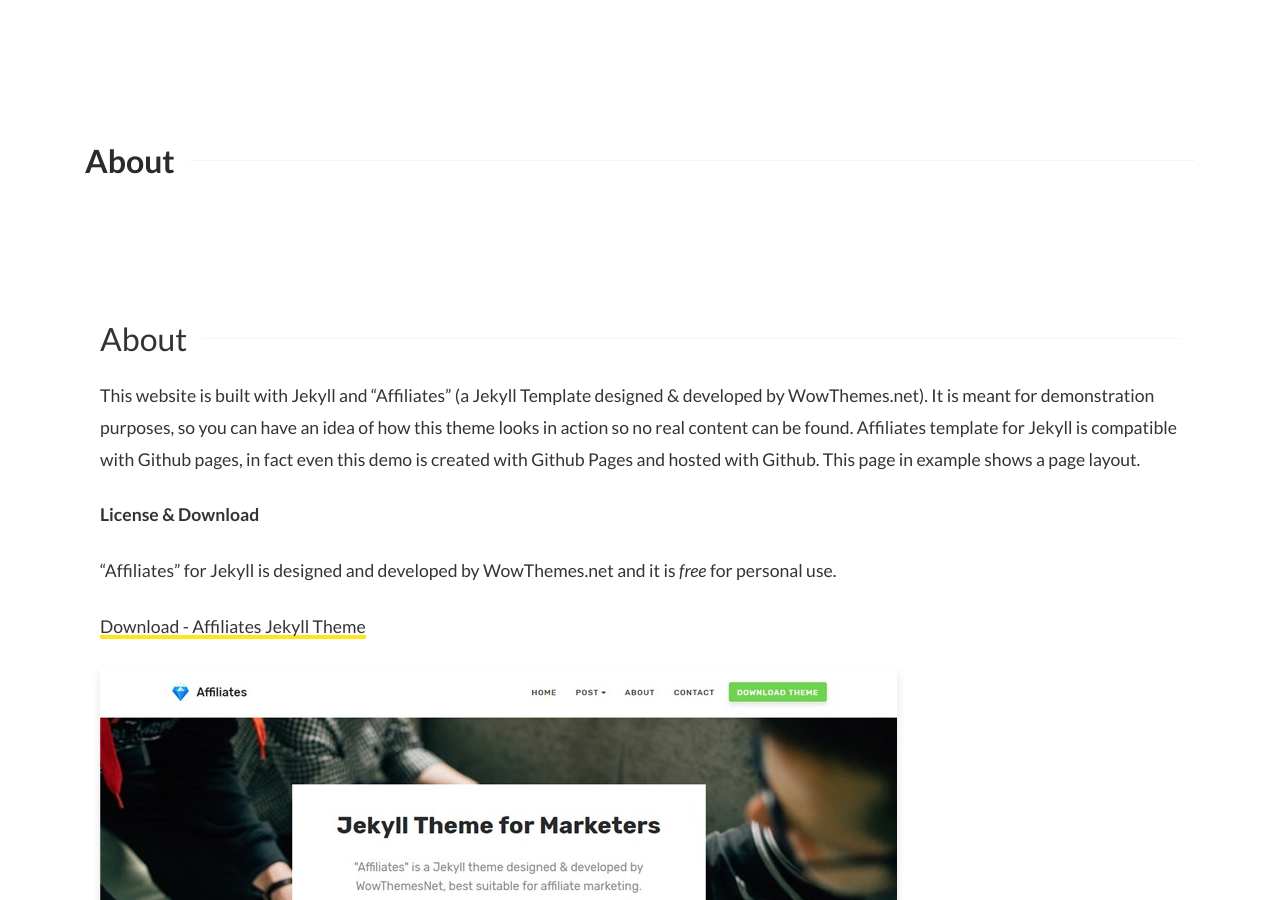
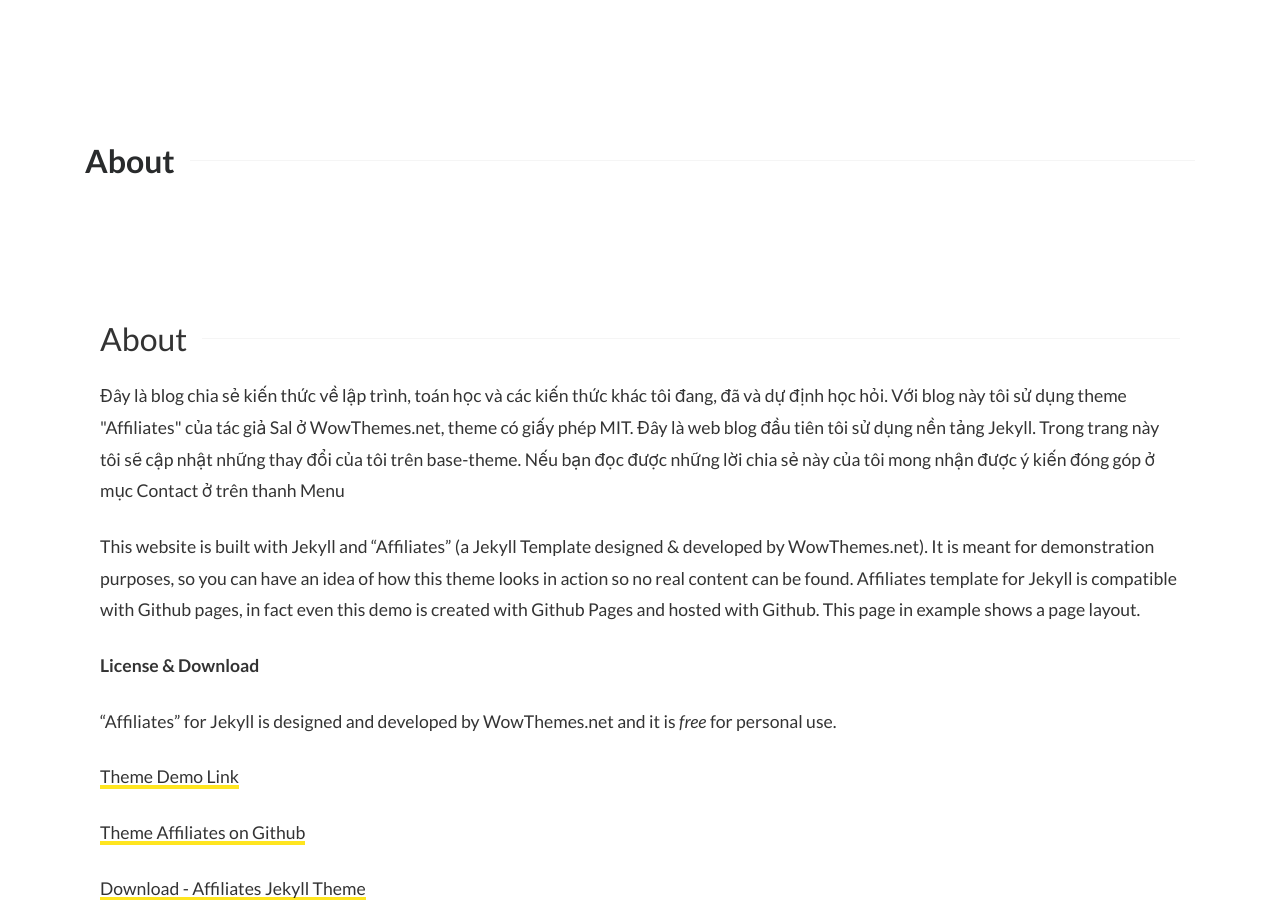
Before and after one commit to blackeye68/blackeye68.github.io, a Jekyll site: the page built from about.html, in a window 1280 px wide and 900 px high. Built offline with Jekyll 4.4.1, drawn with Linux system fonts in a browser that asks for light colours.

Commit message:
sđsfấdfádfádsđsfádfsfđẳet34rgdfv

```diff
--- a/_layouts/default.html
+++ b/_layouts/default.html
@@ -64,17 +64,17 @@
                     <a class="nav-link dropdown-toggle" href="#" id="dropdown01" data-toggle="dropdown" aria-haspopup="true" aria-expanded="false">Blog</a>
                     <div class="dropdown-menu" aria-labelledby="dropdown01">
                     <a class="dropdown-item" href="{{ site.baseurl }}/securityplus.html">CompTIA Security+</a>
-                    <!-- <a class="dropdown-item" href="{{ site.baseurl }}/jekyll/tutorial/2018/01/12/red-riding.html">Right Sidebar</a> -->
+                    <a class="dropdown-item" href="{{ site.baseurl }}/jekyll.html">Jekyll Tutorials</a>
+                    <a class="dropdown-item" href="{{ site.baseurl }}/dotnet.html">.NET Technology</a>
+                    <a class="dropdown-item" href="{{ site.baseurl }}/front-end.html">Front-end</a>
+                    <a class="dropdown-item" href="{{ site.baseurl }}/math-latex.html">Math & Latex</a>
+                    <a class="dropdown-item" href="{{ site.baseurl }}/others.html">Others</a>
                     </div>
                 </li>
 
                 <li class="nav-item">
                     <a class="nav-link" href="{{ site.baseurl }}/about.html">About</a>
                 </li>
-
-                <!-- <li class="nav-item">
-                    <a class="nav-link" href="{{ site.baseurl }}/securityplus">Security+</a>
-                </li>  -->
 
                 <li class="nav-item">
                     <a class="nav-link" href="{{ site.baseurl }}/contact">Contact</a>
--- a/about.html
+++ b/about.html
@@ -20,9 +20,12 @@
     <h2><span>About</span></h2>
     </div>
     <div class="article-post">
+    <p>Đây là blog chia sẻ kiến thức về lập trình, toán học và các kiến thức khác tôi đang, đã và dự định học hỏi. Với blog này tôi sử dụng theme "Affiliates" của tác giả Sal ở WowThemes.net, theme có giấy phép MIT. Đây là web blog đầu tiên tôi sử dụng nền tảng Jekyll. Trong trang này tôi sẽ cập nhật những thay đổi của tôi trên base-theme. Nếu bạn đọc được những lời chia sẻ này của tôi mong nhận được ý kiến đóng góp ở mục Contact ở trên thanh Menu</p>
     <p>This website is built with Jekyll and “Affiliates” (a Jekyll Template designed &amp; developed by WowThemes.net). It is meant for demonstration purposes, so you can have an idea of how this theme looks in action so no real content can be found. Affiliates template for Jekyll is compatible with Github pages, in fact even this demo is created with Github Pages and hosted with Github. This page in example shows a page layout.</p>
     <p><strong>License &amp; Download</strong></p>
     <p>“Affiliates” for Jekyll is designed and developed by WowThemes.net and it is <em>free</em> for personal use.</p>
+    <p><a href="https://www.wowthemes.net/free-jekyll-template-affiliates/" target="_blank">Theme Demo Link</a></p>
+    <p><a href="https://github.com/wowthemesnet/affiliates-jekyll-theme/blob/master/_config.yml" target="_blank">Theme Affiliates on Github</a></p>
     <p><a href="https://gum.co/affiliates-jekyll-template" target="_blank">Download - Affiliates Jekyll Theme</a></p>
     <p><img src="/assets/images/theme1.jpg" alt="jekyll template mediumish" /></p>
     <p><img src="/assets/images/theme2.jpg" alt="jekyll template mediumish" /></p>
@@ -114,7 +117,8 @@
     ---
     </pre>
     <p>YAML Page Example</p>
-    <pre class="highlight">---
+    <pre class="highlight">
+    ---
     layout: page
     title: Affiliates Template for Jekyll
     comments: true
```
